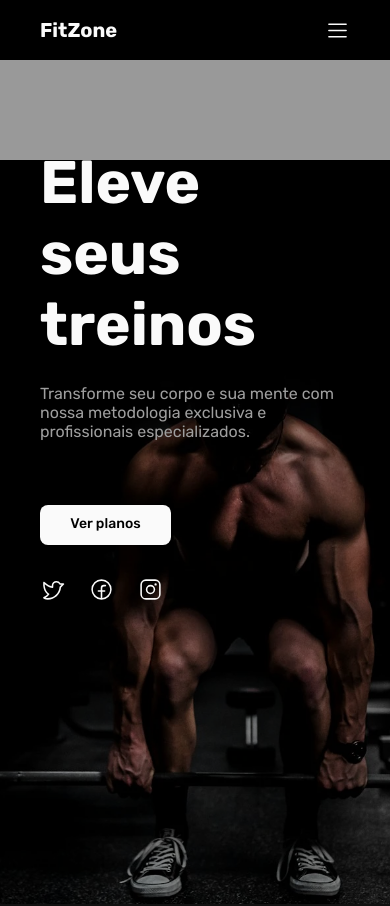
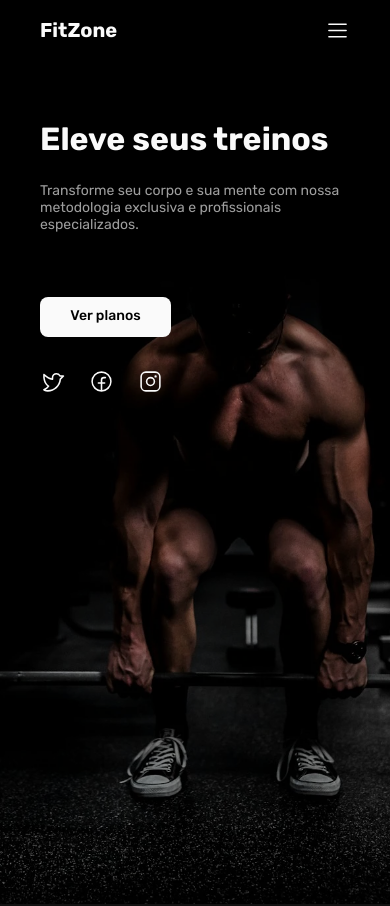
Before and after one commit to nicolasfreitas-dev/fitzone, a React (Vite) app: page / in a window 390 px wide. Shown: the top 906 px of the page. Built offline with nearby package versions, Linux system fonts and the light colour scheme.

Commit message:
feat: add media query on Hero section to ensure background position fill the entire section

```diff
--- a/src/components/Hero/style.scss
+++ b/src/components/Hero/style.scss
@@ -112,8 +112,51 @@
                     transform: scale(1.1);
 
                 }
-
             }
         }
     }
 }
+
+/* Mobile first (já ajustado no anterior) */
+@media (max-width: 768px) {
+  .hero {
+    background-position: center 15%;
+    padding-top: 6rem;
+    padding-bottom: 2rem;
+  }
+
+  .hero__banner-title {
+    font-size: 3.2rem;
+  }
+
+  .hero__banner-text {
+    font-size: 1.4rem;
+  }
+}
+
+@media (min-width: 769px) and (max-width: 1024px) {
+  .hero {
+    background-position: center 25%;
+    padding-top: 6rem;
+  }
+
+  .hero__banner-title {
+    font-size: 4rem;
+  }
+
+  .hero__banner-text {
+    font-size: 1.6rem;
+  }
+}
+
+@media (min-width: 1025px) and (max-width: 1440px) {
+  .hero {
+    background-position: center 40%;
+  }
+}
+
+@media (min-width: 1441px) {
+  .hero {
+    background-position: center 50%;
+  }
+}
```
